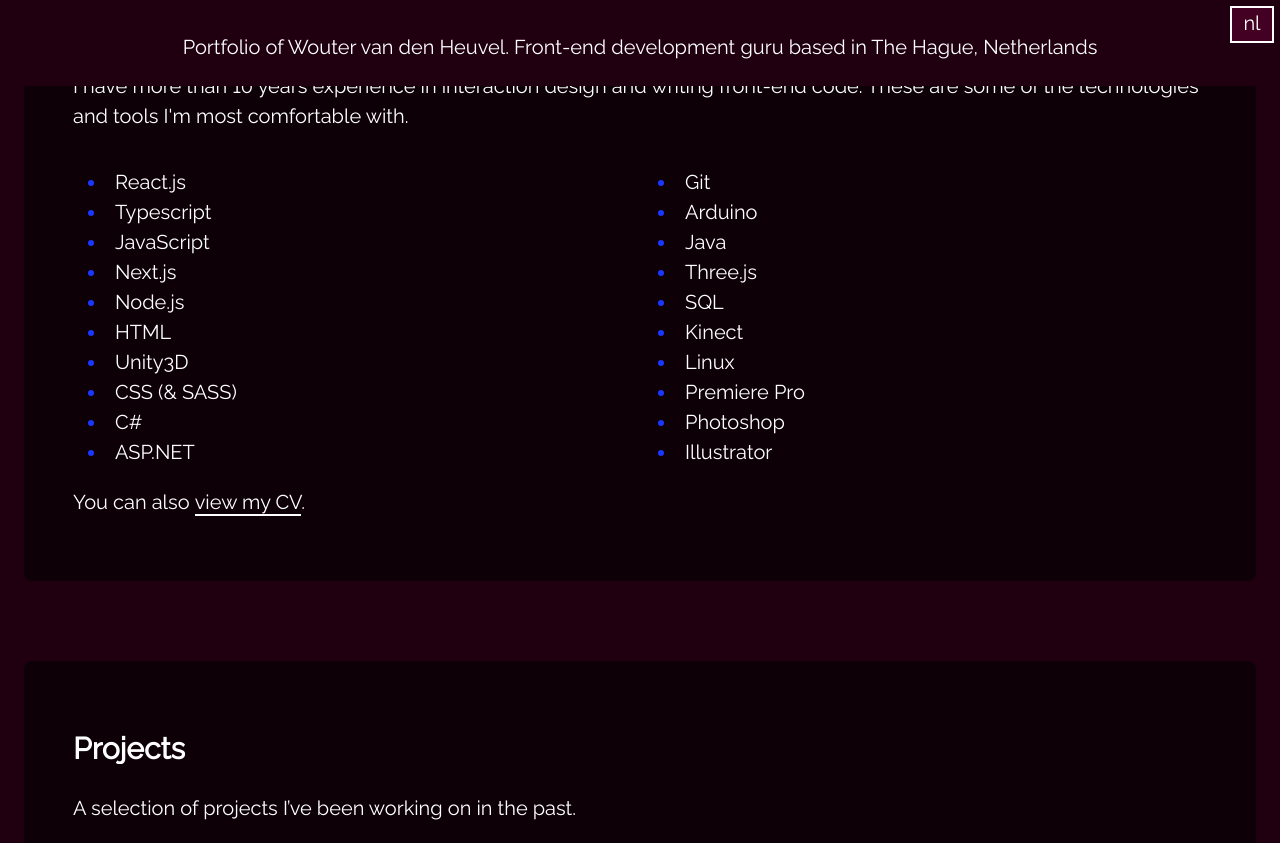
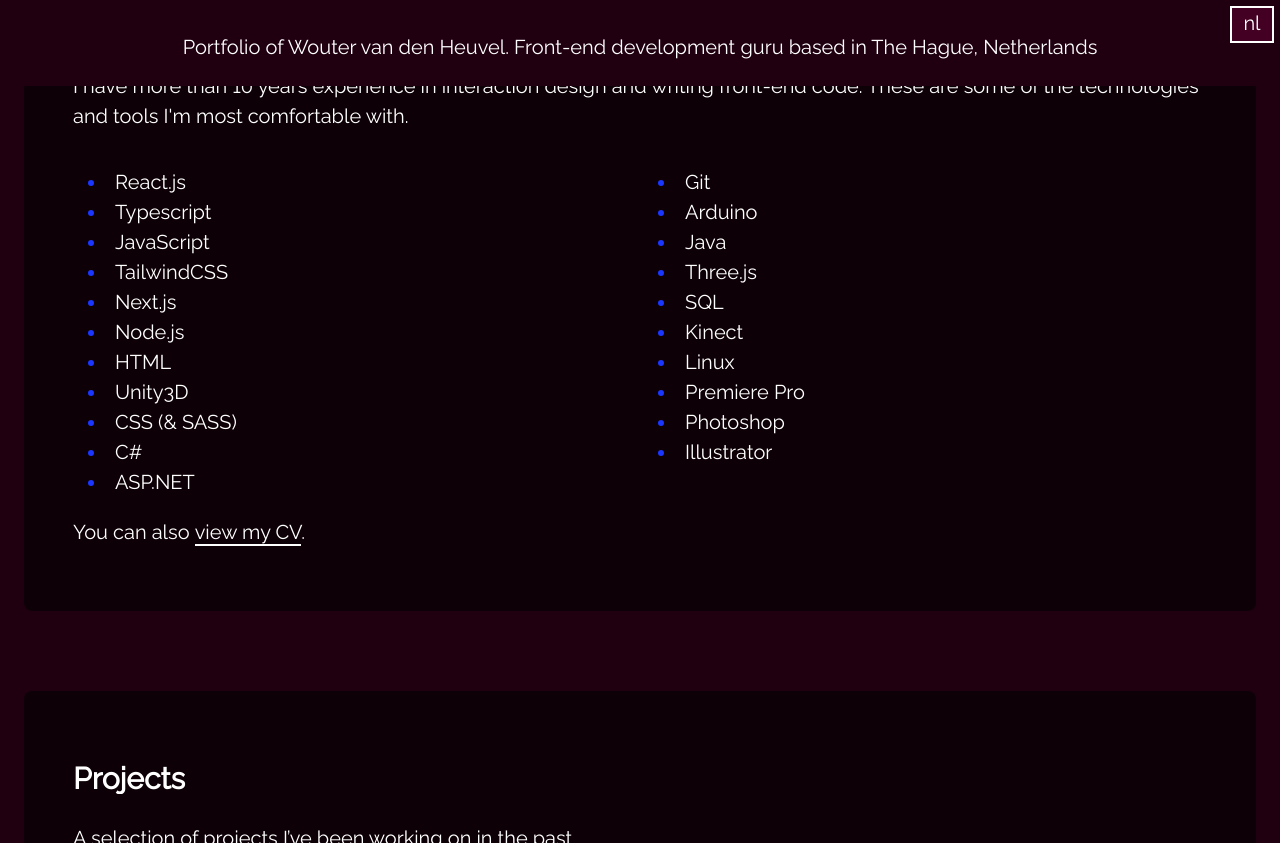
Before and after one commit to karmatha-nl/karmatha-nl.github.io, a Jekyll site: the page built from index.md, in a window 1280 px wide and 900 px high, scrolled down 1358 px, cut to the strip 0-843 px from the top of the window. Built offline with Jekyll 4.4.1, drawn with Linux system fonts in a browser that asks for light colours.

Commit message:
Added tailwind

```diff
--- a/index.md
+++ b/index.md
@@ -84,6 +84,7 @@
 - React.js
 - Typescript
 - JavaScript
+- TailwindCSS
 - Next.js
 - Node.js
 - HTML
```
